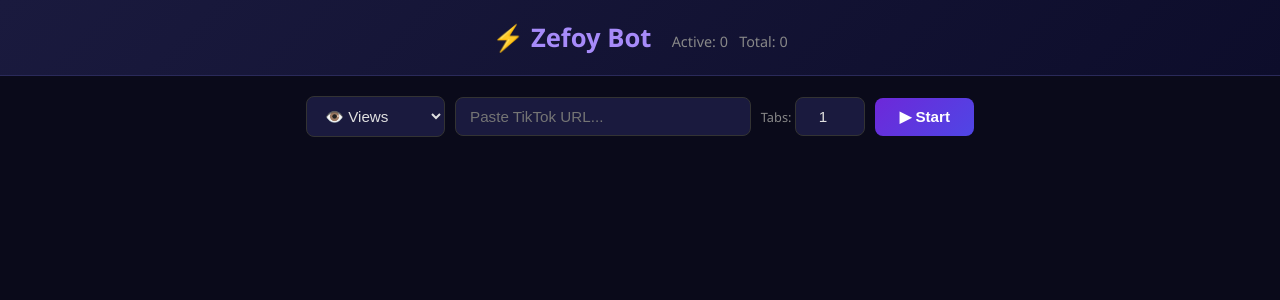
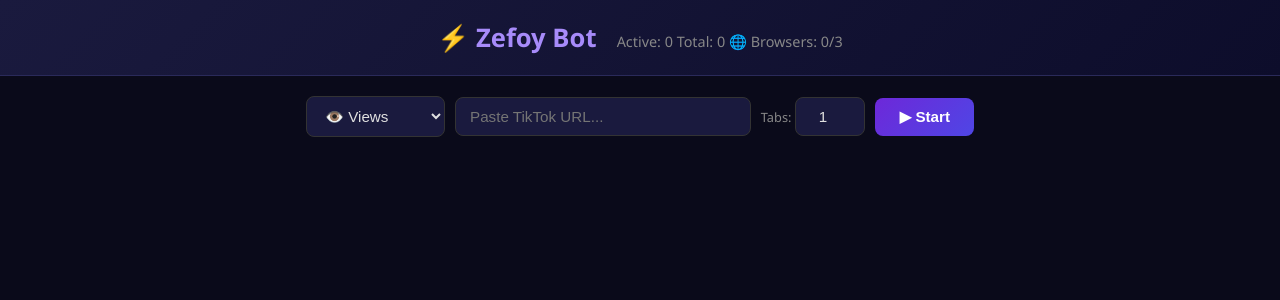
Before and after one commit to ghaith012x-collab/zefoy, a Flask app: page / in a window 1280 px wide. Shown: the top 300 px of the page. Run offline with Flask 3, Linux system fonts and the light colour scheme; data that the repository does not hold is empty.

Commit message:
fix: global 3-browser limit to prevent RAM crashes + show browser count in UI + fix view count parsing (was reading year 2026 as count)

```diff
--- a/app.py
+++ b/app.py
@@ -8,6 +8,12 @@
 
 # Thread-local tab prefix for log messages
 _tab_prefix = threading.local()
+
+# Global limit: max 3 Chromium browsers across ALL sessions at once
+MAX_GLOBAL_BROWSERS = 3
+_browser_semaphore = threading.Semaphore(MAX_GLOBAL_BROWSERS)
+_active_browsers = 0
+_active_browsers_lock = threading.Lock()
 
 app = Flask(__name__)
 ZEFOY = "https://zefoy.com"
@@ -400,6 +406,20 @@
 
             browser = None
             page = None
+
+            # Acquire a global browser slot (blocks if all 3 are in use)
+            got_slot = False
+            try:
+                if not _browser_semaphore.acquire(timeout=1):
+                    session.log("⏳ Waiting for browser slot (max 3 globally)...")
+                    _browser_semaphore.acquire()  # block until available
+                got_slot = True
+                with _active_browsers_lock:
+                    global _active_browsers
+                    _active_browsers += 1
+                    session.log(f"🟢 Browser slot acquired ({_active_browsers}/{MAX_GLOBAL_BROWSERS} in use)")
+            except Exception:
+                pass  # if acquire fails, still try to launch
 
             try:
                 with sync_playwright() as p:
@@ -918,6 +938,12 @@
                         browser.close()
                 except:
                     pass
+                # Release global browser slot
+                if got_slot:
+                    with _active_browsers_lock:
+                        _active_browsers = max(0, _active_browsers - 1)
+                    _browser_semaphore.release()
+                    got_slot = False
                 gc.collect()
 
         session.log("\U0001f6d1 Tab exhausted all restart attempts.")
@@ -974,7 +1000,8 @@
 @app.route("/sessions")
 def list_sessions():
     with sessions_lock:
-        return jsonify([s.to_dict() for s in sessions.values()])
+        data = [s.to_dict() for s in sessions.values()]
+    return jsonify({"sessions": data, "browsers": _active_browsers, "maxBrowsers": MAX_GLOBAL_BROWSERS})
 
 
 @app.route("/start", methods=["POST"])
--- a/templates/index.html
+++ b/templates/index.html
@@ -193,10 +193,12 @@
 
     // If we don't have a card for this session yet, fetch it
     if (!c) {
-        fetch('/sessions').then(r => r.json()).then(list => {
-            list.forEach(s => {
+        fetch('/sessions').then(r => r.json()).then(data => {
+            (data.sessions || data).forEach(s => {
                 if (!cards[s.id]) createCard(s);
             });
+            if (data.browsers !== undefined) _globalBrowsers = data.browsers;
+            if (data.maxBrowsers !== undefined) _maxBrowsers = data.maxBrowsers;
         });
         return;
     }
@@ -245,6 +247,7 @@
     updateGlobalStats();
 };
 
+let _globalBrowsers = 0, _maxBrowsers = 3;
 function updateGlobalStats() {
     let active = 0, total = 0;
     for (const sid in cards) {
@@ -252,8 +255,16 @@
         const statusText = cards[sid].status?.textContent?.toLowerCase();
         if (statusText === 'running' || statusText === 'starting') active++;
     }
-    globalStats.textContent = `Active: ${active}   Total: ${total}`;
+    globalStats.textContent = `Active: ${active}   Total: ${total}   🌐 Browsers: ${_globalBrowsers}/${_maxBrowsers}`;
 }
+// Periodically refresh browser count
+setInterval(() => {
+    fetch('/sessions').then(r => r.json()).then(data => {
+        if (data.browsers !== undefined) _globalBrowsers = data.browsers;
+        if (data.maxBrowsers !== undefined) _maxBrowsers = data.maxBrowsers;
+        updateGlobalStats();
+    }).catch(() => {});
+}, 5000);
 
 function escapeHtml(text) {
     const d = document.createElement('div');
@@ -262,8 +273,11 @@
 }
 
 // Load existing sessions on page load
-fetch('/sessions').then(r => r.json()).then(list => {
-    list.forEach(s => createCard(s));
+fetch('/sessions').then(r => r.json()).then(data => {
+    (data.sessions || data).forEach(s => createCard(s));
+    if (data.browsers !== undefined) _globalBrowsers = data.browsers;
+    if (data.maxBrowsers !== undefined) _maxBrowsers = data.maxBrowsers;
+    updateGlobalStats();
 });
 </script>
 </body>
```
